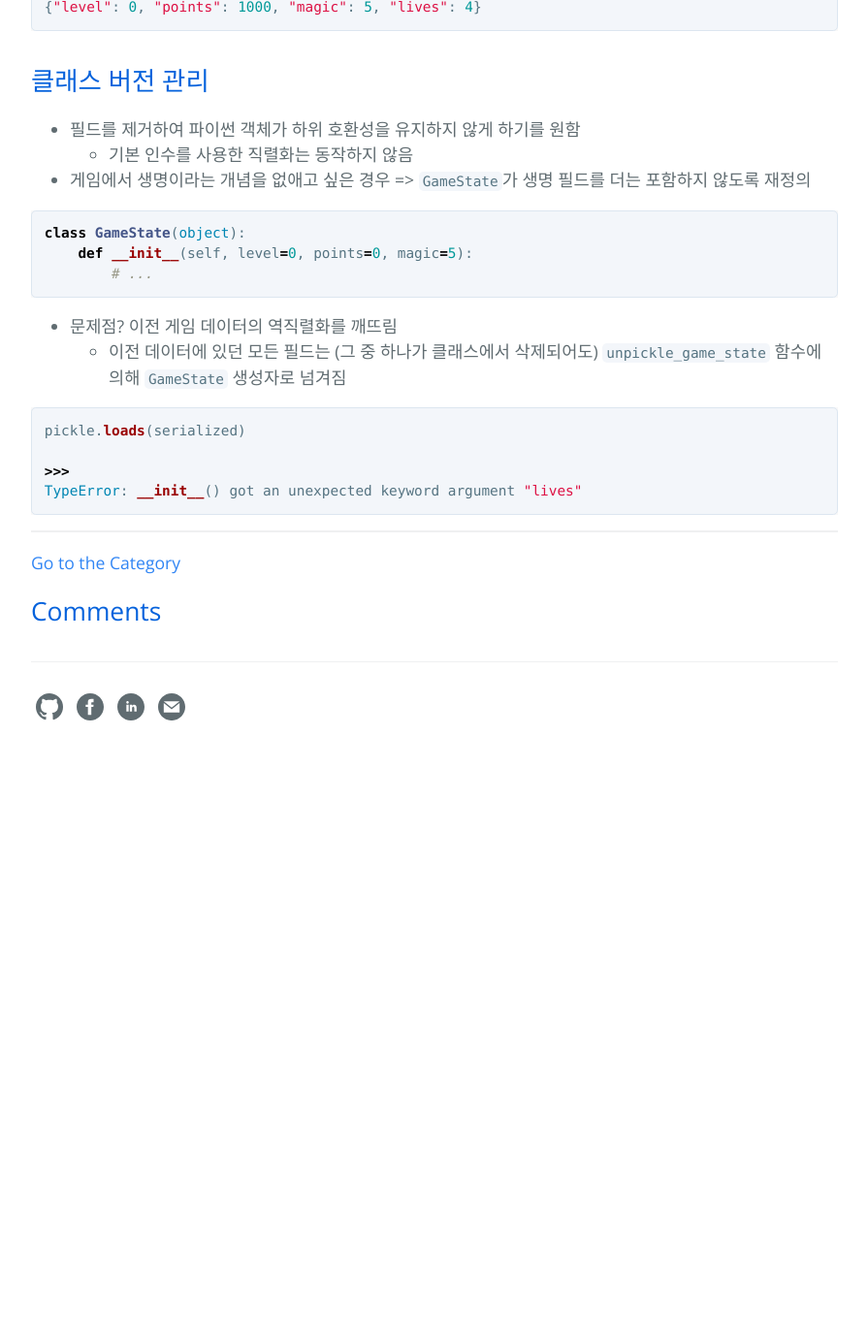
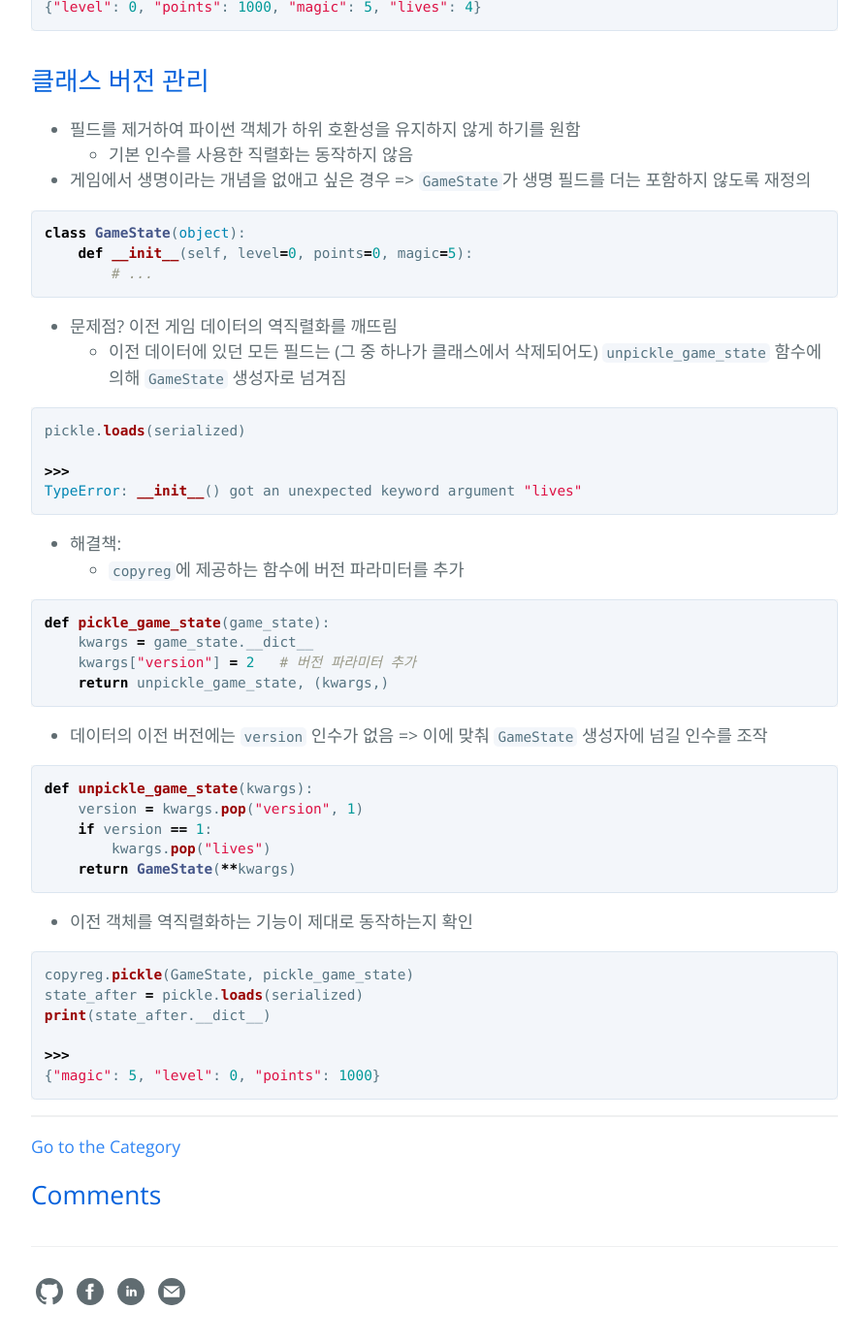
Before and after one commit to hcnoh/hcnoh.github.io, a Jekyll site: the page built from _posts/2018-10-25-effective-python-way44.md, in a window 1280 px wide and 1400 px high, scrolled down 3981 px. Shown: the top 1385 px of the window at 97% size, without its empty margins (192-1087 px from the left). Built offline with Jekyll 4.4.1, drawn with Linux system fonts in a browser that asks for light colours; comment, search, counter and statistics services are not loaded; before the commit the page ends 4778 px from its top, so only the background shows below that.

Commit message:
Update 2018-10-25-effective-python-way44.md

````diff
--- a/_posts/2018-10-25-effective-python-way44.md
+++ b/_posts/2018-10-25-effective-python-way44.md
@@ -193,3 +193,34 @@ pickle.loads(serialized)
 >>>
 TypeError: __init__() got an unexpected keyword argument "lives"
 ```
+
+- 해결책:
+  - `copyreg`에 제공하는 함수에 버전 파라미터를 추가
+
+```python
+def pickle_game_state(game_state):
+    kwargs = game_state.__dict__
+    kwargs["version"] = 2   # 버전 파라미터 추가
+    return unpickle_game_state, (kwargs,)
+```
+
+- 데이터의 이전 버전에는 `version` 인수가 없음 => 이에 맞춰 `GameState` 생성자에 넘길 인수를 조작
+
+```python
+def unpickle_game_state(kwargs):
+    version = kwargs.pop("version", 1)
+    if version == 1:
+        kwargs.pop("lives")
+    return GameState(**kwargs)
+```
+
+- 이전 객체를 역직렬화하는 기능이 제대로 동작하는지 확인
+
+```python
+copyreg.pickle(GameState, pickle_game_state)
+state_after = pickle.loads(serialized)
+print(state_after.__dict__)
+
+>>>
+{"magic": 5, "level": 0, "points": 1000}
+```
````
